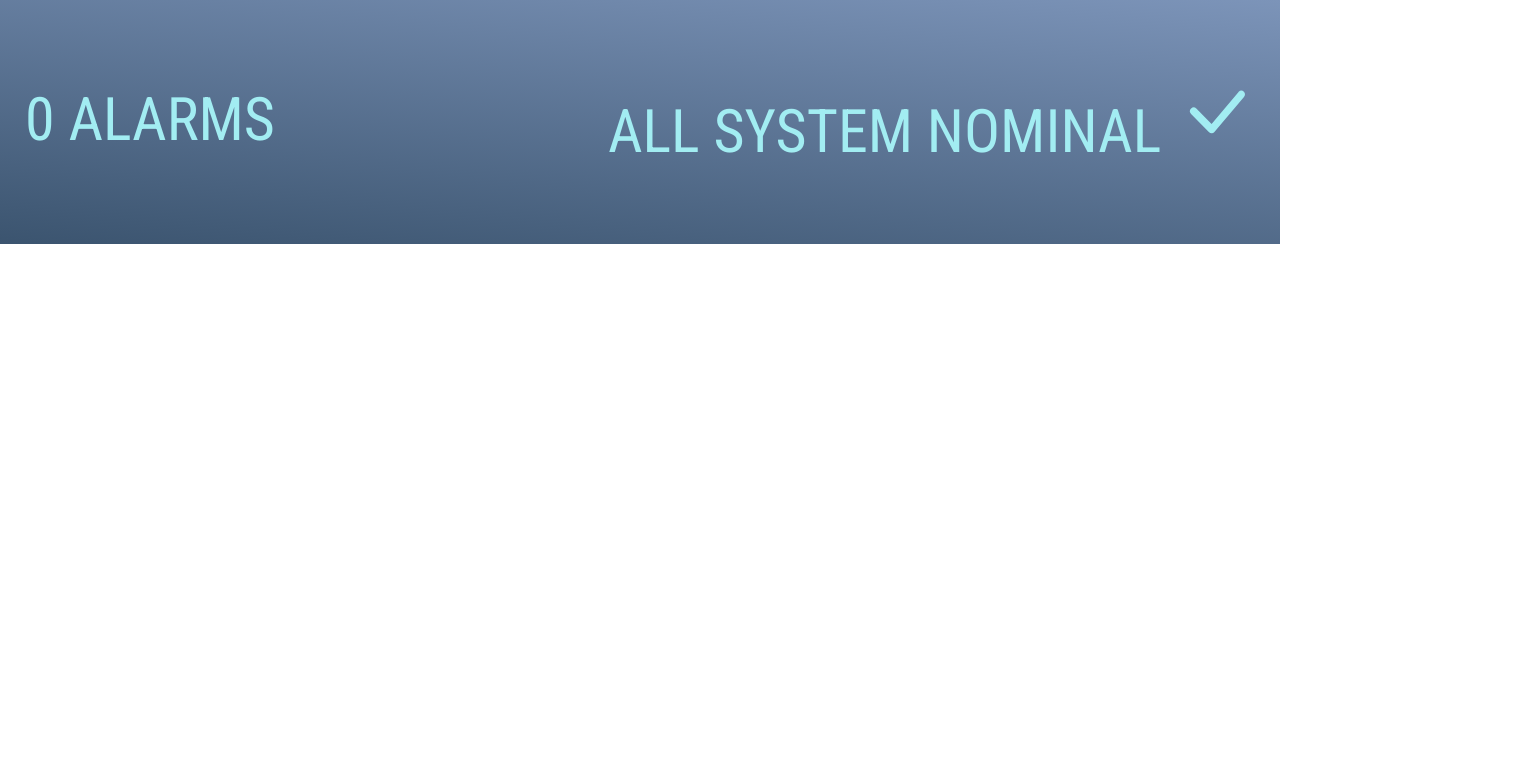
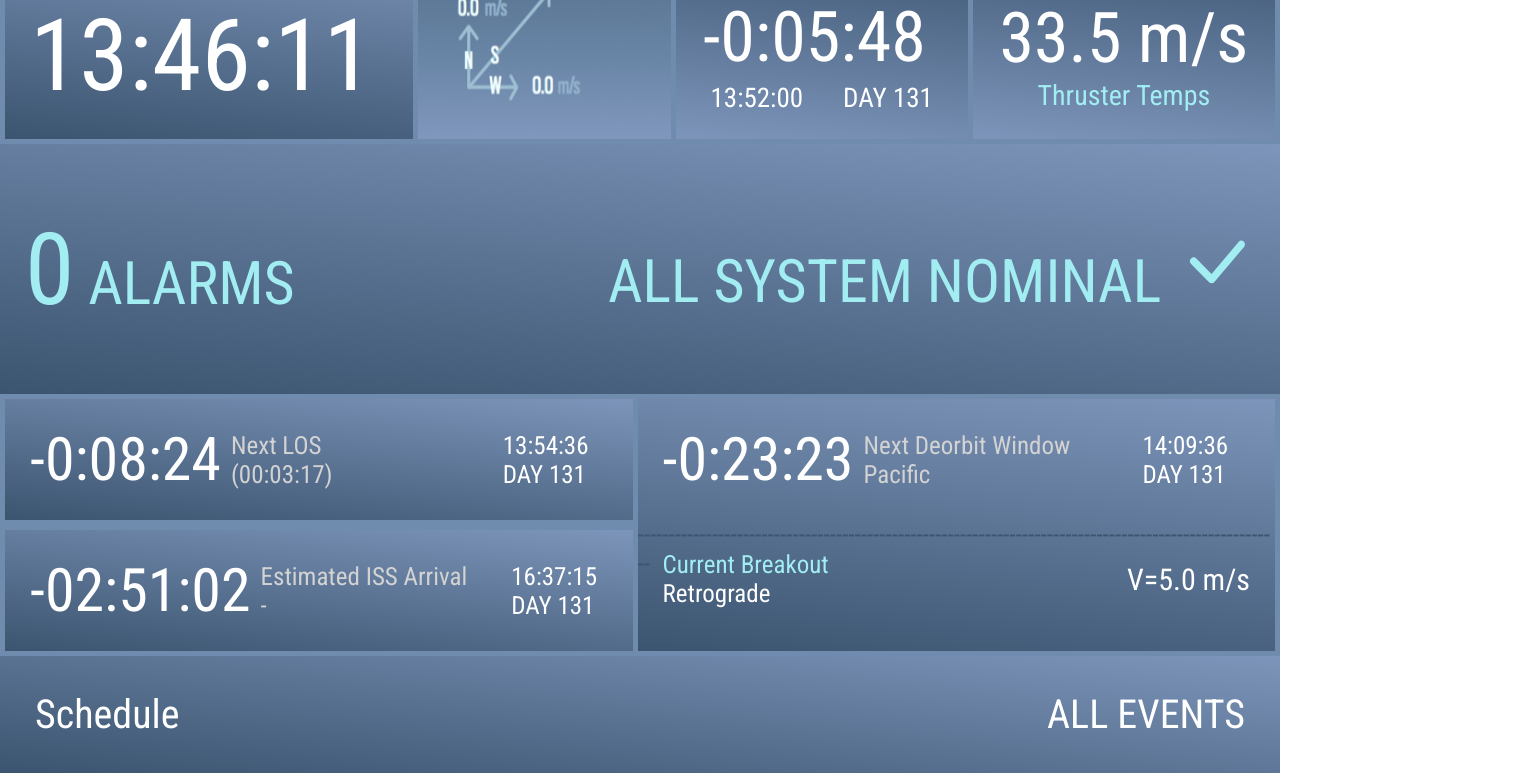
Before and after one commit to vadimNS/CSS-layout, a website: page index.html in a window 1280 px wide. Shown: the part 1366-2139 px from the top of the page, 1519 px wide, since content can reach past the window. Before the commit the page ends 1610 px from the top, so only its background shows below. Drawn offline with Linux system fonts and the light colour scheme.

Commit message:
section-5 and section-6 done

```diff
--- a/css/styles.css
+++ b/css/styles.css
@@ -6,11 +6,13 @@ body{
 }
 header{
     display: flex;
+    flex-wrap: wrap;
 }
 .headers{
     height: 100px;
-    width: 20%;
+
     display: flex;
+    flex: 1;
     justify-content: space-between;
     padding: 20px;
     padding-right: 50px;
@@ -27,7 +29,7 @@ header{
 .seconds-headers{
     background-image: linear-gradient(6deg, rgb(59, 84, 111), rgb(125,149,186));
     border: 5px solid rgb(111,140,174);
-    border-right: 2.5px;
+    border-right: none;
 }
 .headers-span-mini{
     font-size: 25px;
@@ -53,8 +55,7 @@ body{
 }
 .first-stats{
     display: flex;
-
-
+    flex-wrap: wrap;
 }
 .stats-border{
     border: 5px solid rgb(111,140,174);
@@ -64,6 +65,7 @@ body{
     width: 28%;
     height: 150px;
     padding: 25px;
+    min-width: 320px;
     display: flex;
     justify-content: space-between;
     flex-direction: column;
@@ -80,6 +82,7 @@ body{
 .first-screen img{
     width: 100%;
     height: 100%;
+    min-width: 250px;
 }
 .third-element-in-stats{
     flex: 1;
@@ -106,13 +109,16 @@ body{
 
 }
 .four-element-in-stats{
-    flex: 1;
+    flex: 1 0;
     background-image: linear-gradient(6deg,  rgb(125,149,186),rgb(59, 84, 111));
     display: flex;
     flex-direction: column;
+    align-items: center;
     padding: 25px;
     height: 150px;
-
+    border-right: 5px solid rgb(111,140,174);
+    flex-wrap: nowrap;
+    min-width: 250px;
 }
 .first-span-on-four-element{
     color: lightgrey;
@@ -134,5 +140,88 @@ body{
     padding: 25px;
     color: rgb(162,237,242);;
     font-size: 60px;
+    flex-wrap: wrap;
+}
+.section4-first-component::before{
+ content: "0";
+ font-size: 100px;
+}
+.section5{
+    display: flex;
+    flex-wrap: wrap;
+}
+.section5-first-component{
+    display: flex;
+    flex-direction:column;
+    flex: 1;
+}
+.section5-second-component{
+    flex: 1;
+    background-image: linear-gradient(6deg, rgb(59, 84, 111), rgb(125,149,186));
+    border: 5px solid rgb(111,140,174);
+    border-left: none;
+}
+.section5-second-component .section5-content{
+    background-image: none;
+    border: none;
+}
+.section5-content{
+    display: flex;
+    justify-content: space-between;
+    padding: 25px;
+    background-image: linear-gradient(6deg, rgb(59, 84, 111), rgb(125,149,186));
+    gap: 10px;
+    border: 5px solid rgb(111,140,174);
+}
+.section5-content-first{
+    font-size: 60px;
+    flex: 3;
+}
+.section5-content-second{
+    display: flex;
+    flex-direction: column;
+    justify-content: center;
+    color: lightgrey;
+    font-size: 25px;
+    flex: 5;
+}
+.section5-content-third{
+    display: flex;
+    flex-direction: column;
+    justify-content: center;
+    font-size: 25px;
+    flex: 2;
+}
+.section5-content-last{
+    display: flex;
+    justify-content: space-between;
+    padding: 25px;
+    align-items: center;
+}
+.section5-content-last div{
+    display: flex;
+    flex-direction: column;
+    font-size: 25px;
+}
+.section5-content-last p{
+    font-size: 30px;
+    margin: 0px;
+}
+.section5-dash{
 
+    display: flex;
+    justify-content: center;
+    color: rgb(59, 84, 111);
+    font-size: 25px;
+    height: 5px;
 }
+.section6{
+    display: flex;
+    justify-content: space-between;
+
+    background-image: linear-gradient(6deg, rgb(59, 84, 111), rgb(125,149,186));
+    align-items: center;
+    padding: 35px;
+    font-size: 40px;
+    flex-wrap: wrap;
+}
--- a/index.html
+++ b/index.html
@@ -134,7 +134,7 @@
         </div>
       </div>
       <div class="section4">
-        <span class="section4-first-component">0 ALARMS</span
+        <span class="section4-first-component"> ALARMS</span
         ><span class="section4-second-component"
           >ALL SYSTEM NOMINAL
           <svg
@@ -151,6 +151,50 @@
           </svg>
         </span>
       </div>
+      <div class="section5">
+        <div class="section5-first-component">
+          <div class="section5-content">
+            <span class="section5-content-first">-0:08:24</span>
+            <div class="section5-content-second">
+              <span>Next LOS</span><span>(00:03:17)</span>
+            </div>
+            <div class="section5-content-third">
+              <span>13:54:36</span><span>DAY 131</span>
+            </div>
+          </div>
+          <div class="section5-content">
+            <span class="section5-content-first">-02:51:02</span>
+            <div class="section5-content-second">
+              <span>Estimated ISS Arrival</span><span>-</span>
+            </div>
+            <div class="section5-content-third">
+              <span>16:37:15</span><span>DAY 131</span>
+            </div>
+          </div>
+        </div>
+        <div class="section5-second-component">
+          <div class="section5-content">
+            <span class="section5-content-first">-0:23:23</span>
+            <div class="section5-content-second">
+              <span>Next Deorbit Window</span><span>Pacific</span>
+            </div>
+            <div class="section5-content-third">
+              <span>14:09:36</span><span>DAY 131</span>
+            </div>
+          </div>
+          <span class="section5-dash"
+            >--------------------------------------------------------------------------------------------------------</span
+          >
+          <div class="section5-content-last">
+            <div>
+              <span style="color: rgb(162, 237, 242)">Current Breakout</span>
+              <span>Retrograde</span>
+            </div>
+            <p>V=5.0 m/s</p>
+          </div>
+        </div>
+      </div>
+      <div class="section6"><span>Schedule</span><span>ALL EVENTS</span></div>
     </main>
   </body>
 </html>
```
